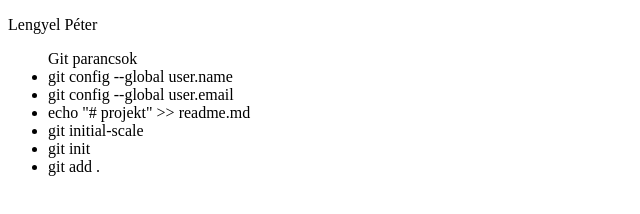
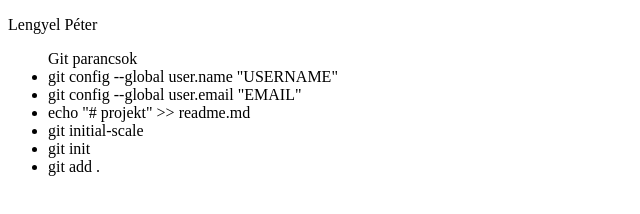
Before and after one commit to lepp-sd/egyiptom_autok, a plain HTML site: page index.html in a window 1280 px wide. Shown: the whole page, without its empty margins (0-640 px from the left). Drawn offline with Linux system fonts and the light colour scheme.

Commit message:
start developin ul commands

```diff
--- a/index.html
+++ b/index.html
@@ -11,8 +11,8 @@
     <p>Lengyel Péter</p>
     <ul>
         Git parancsok
-        <li>git config --global user.name</li>
-        <li>git config --global user.email</li>
+        <li>git config --global user.name "USERNAME"</li>
+        <li>git config --global user.email "EMAIL"</li>
         <li>echo "# projekt" >> readme.md</li>
         <li>git initial-scale</li>
         <li>git init</li>
```
